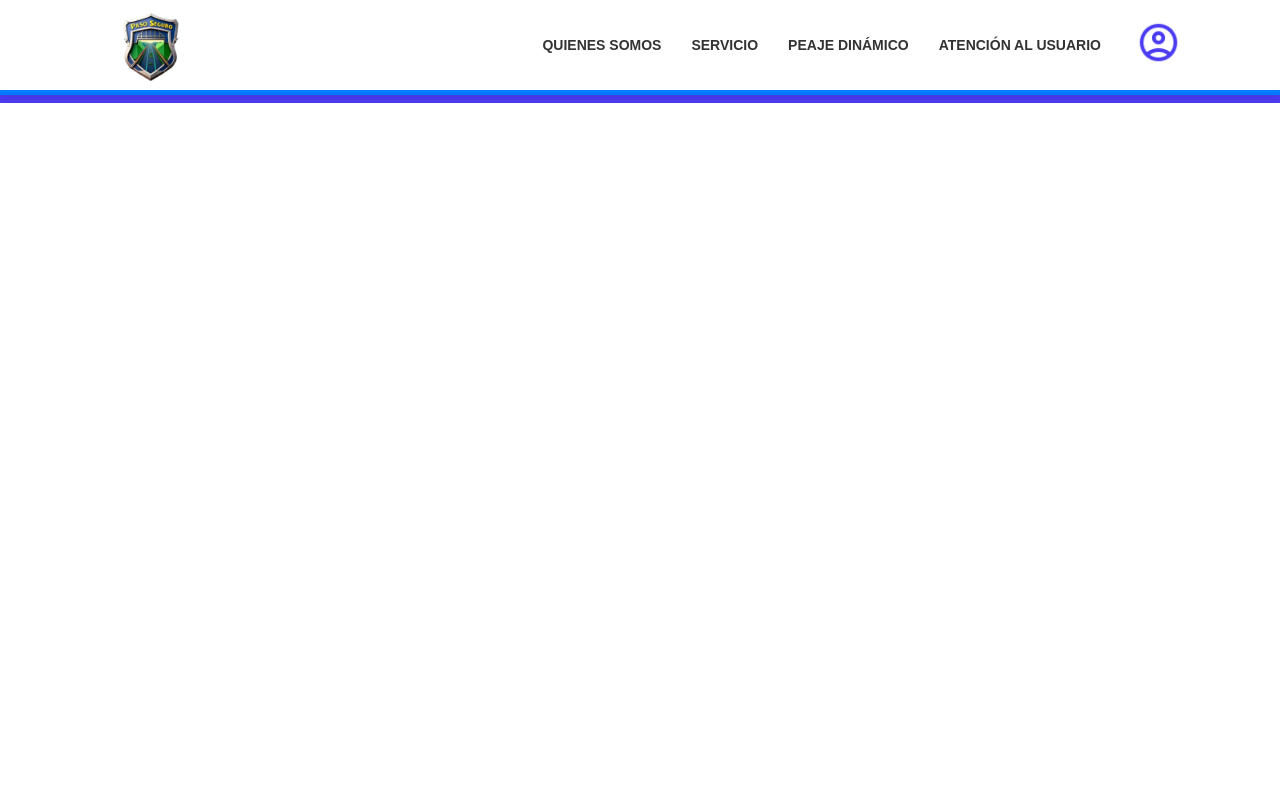
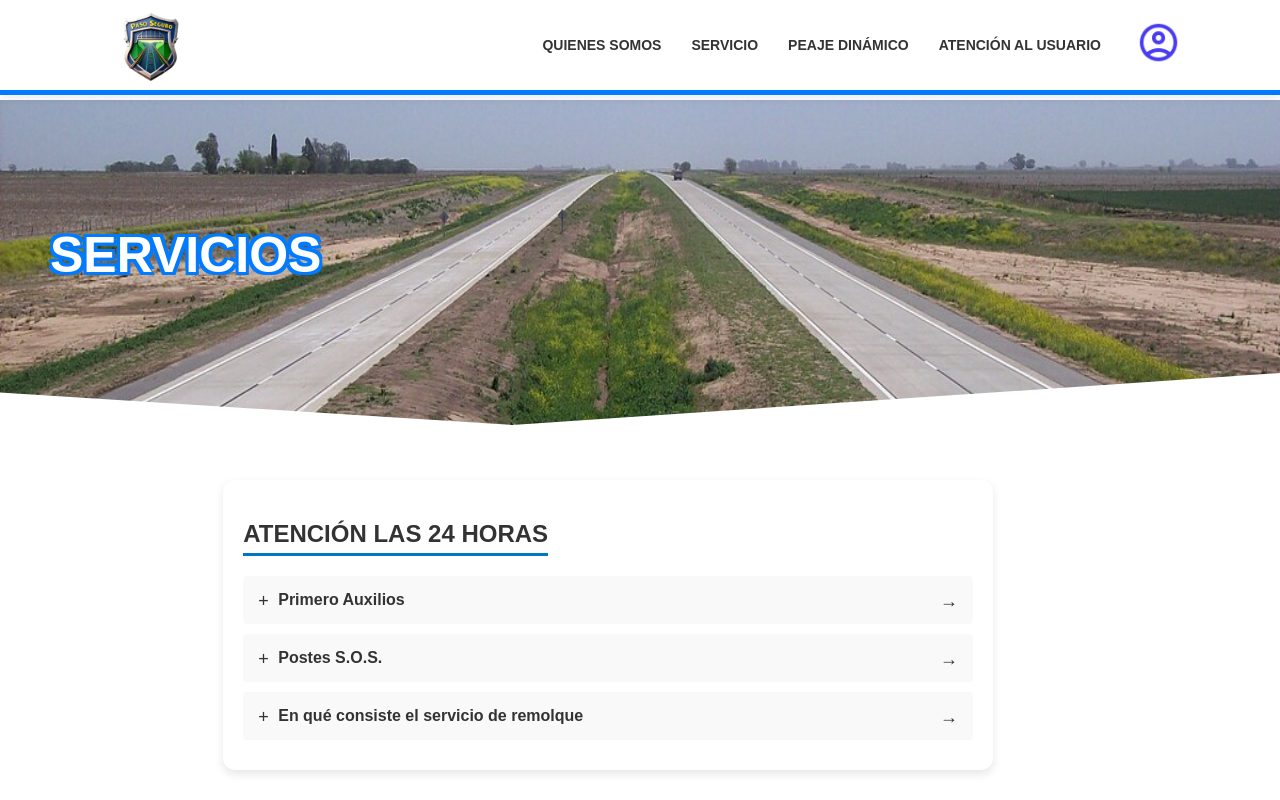
Before and after one commit to SantiagoSalvay/Proyecto_Peaje, a Django app: page /servicios/ in a window 1280 px wide. Run offline with Django 4.2, Linux system fonts and the light colour scheme.

Commit message:
Actualizaciones 14/8

```diff
--- /dev/null
+++ b/Peaje/static/css/service.css
@@ -0,0 +1,280 @@
+:root {
+    --primary-color: #0077BE;
+    --secondary-color: #FFD700;
+    --text-color: #333333;
+    --background-color: #FFFFFF;
+}
+body {
+    margin: 0;
+    padding: 0;
+    font-family: Arial, sans-serif;
+}
+.vacio {
+    width: 1440px;
+    height: vh;
+    flex-shrink: 0;
+    background: #4B3CF1;
+
+}
+.navbar-container {
+    width: 100%;
+    height: 5vh;
+    padding-top: 10px;
+
+}
+.navbar {
+    background-color: var(--background-color);
+    box-shadow: 0 2px 4px rgba(0,0,0,0.1);
+    width: 100%;
+    display: flex;
+    justify-content: flex-end;
+    align-items: center;
+    z-index: 1000;
+    position: fixed;
+}
+.logo img {
+    height: 40px;
+    margin-right: auto;
+}
+.nav-links {
+    display: flex;
+    list-style-type: none;
+    margin: 0;
+    padding: 0;
+}
+.nav-links li {
+    margin: 0 15px;
+}
+.nav-links a {
+    color: var(--text-color);
+    text-decoration: none;
+    font-weight: bold;
+    text-transform: uppercase;
+    font-size: 14px;
+    transition: color 0.3s ease;
+}
+.nav-links a:hover {
+    color: var(--primary-color);
+}
+.user-icon {
+    font-size: 24px;
+    color: var(--primary-color);
+    margin-left: 15px;
+}
+.content {
+    margin-top: 60px;
+}
+
+.navbar {
+    display: inline;
+    background-color: var(--background-color);
+    box-shadow: 0 2px 10px rgba(0,0,0,0.1);
+    padding: 15px 0;
+    position: fixed;
+    top: 0;
+    left: 0;
+    right: 0;
+    z-index: 1000;
+    border-bottom: 5px solid #007BFF;
+    position: fixed;
+}
+.vacio {
+    width: 100%;
+    height: 5vh;
+    flex-shrink: 0;
+    background: #000000;
+}
+.navbar-container {
+    display: flex;
+    justify-content: space-between;
+    align-items: center;
+    max-width: 100%;
+    margin: 0 auto;
+    padding: 10px 1px;
+}
+.logo {
+    margin-right: auto;
+    padding-left: 100px;
+}
+.logo img {
+    height: 100px;
+    transition: transform 0.3s ease;
+}
+.logo img:hover {
+    transform: scale(1.05);
+}
+.nav-links {
+    display: flex;
+    list-style-type: none;
+    margin: 0;
+    padding: 0;
+    margin-left: auto;
+}
+.nav-links li {
+    margin: 0 15px;
+}
+.nav-links a {
+    color: var(--text-color);
+    text-decoration: none;
+    font-weight: bold;
+    text-transform: uppercase;
+    font-size: 14px;
+    transition: color 0.3s ease, border-bottom 0.3s ease;
+    padding-bottom: 5px;
+    border-bottom: 2px solid transparent;
+}
+.nav-links a:hover {
+    color: var(--primary-color);
+    border-bottom: 2px solid var(--primary-color);
+}
+.user-icon {
+    margin-left: 20px;
+    padding-right: 100px;
+}
+.user-icon img {
+    width: 45px;
+    height: 45px;
+    transition: transform 0.3s ease;
+}
+.user-icon img:hover {
+    transform: scale(1.1);
+}
+.content {
+    margin-top: 180px;
+    width: 95%;
+    align-items: center;
+}
+
+.hero-section{
+    position: relative;
+    text-align: left;
+    height: 300px;
+
+}
+
+.arriba{
+    width: 100%;
+    margin-bottom: 50px;
+    height: 300px;
+}
+
+.img-arriba {
+    width: 100%;
+    clip-path: polygon(0 0, 0 45%, 40% 50%, 100% 42%, 100% 0);
+    height: 650px;
+    margin-top: 100px;
+}
+
+
+.title-abajo {
+    position: absolute;
+    top: 85%;
+    left: 50px;
+    transform: translateY(-50%);
+    color: white;
+
+}
+.titulo-abajo {
+    font-size: 50px;
+    font-weight: bold;
+    margin: 0;
+    padding: 0;
+    border-color: #007BFF;
+    text-shadow:
+        -3px -3px 0 #007BFF,
+        3px -3px 0 #007BFF,
+        -3px  3px 0 #007BFF,
+        3px  3px 0 #007BFF;
+
+}
+
+body {
+    margin: 0;
+    padding: 0;
+    font-family: Arial, sans-serif;
+}
+
+.accordion {
+    width: 60%;
+    background-color: var(--background-color);
+    border-radius: 12px;
+    box-shadow: 0 4px 10px rgba(0, 0, 0, 0.1);
+    padding: 20px;
+    margin: 0 auto;
+}
+
+.accordion h2 {
+    font-size: 1.5rem;
+    margin-bottom: 20px;
+    border-bottom: 3px solid var(--primary-color); /* Línea amarilla */
+    display: inline-block;
+    padding-bottom: 5px;
+    color: var(--text-color);
+}
+
+.accordion-item {
+    margin-bottom: 10px; /* Agrega espacio entre cada elemento del acordeón */
+    border: none; /* Elimina el borde inferior entre elementos */
+}
+.accordion-icon {
+    position: absolute;
+    left: 15px;
+    font-size: 18px;
+    transition: transform 0.3s ease;
+}
+
+.accordion-arrow {
+    position: absolute;
+    right: 15px;
+    font-size: 18px;
+    transition: transform 0.3s ease;
+}
+
+.accordion-button.active .accordion-icon {
+    content: '-';
+}
+
+.accordion-button.active .accordion-arrow {
+    transform: rotate(90deg); /* Rotar la flecha hacia abajo */
+}
+
+.accordion-button {
+    position: relative;
+    width: 100%;
+    background-color: #f9f9f9;
+    border: none;
+    padding: 15px 15px 15px 35px;
+    text-align: left;
+    font-size: 1rem;
+    cursor: pointer;
+    transition: background-color 0.3s ease;
+    color: var(--text-color);
+    border-radius: 4px; /* Añade un poco de redondeo a las esquinas */
+}
+
+.accordion-button:focus {
+    outline: none;
+}
+
+.accordion-button:hover {
+    background-color: #f1f1f1;
+}
+
+.accordion-button.active {
+    background-color: var(--primary-color); /* Cambia de color cuando está activo */
+}
+
+.accordion-content {
+    max-height: 0;
+    overflow: hidden;
+    transition: max-height 0.3s ease;
+    background-color: #f9f9f9;
+    padding: 0 15px;
+    border-radius: 4px;
+}
+
+.accordion-content p {
+    margin: 15px 0;
+    padding: 0 10px; /* Espaciado interno para el contenido */
+    color: var(--text-color);
+}
--- /dev/null
+++ b/Peaje/static/js/acordion1.js
@@ -0,0 +1,34 @@
+document.addEventListener('DOMContentLoaded', function() {
+    var accordionButtons = document.querySelectorAll('.accordion-button');
+
+    accordionButtons.forEach(function(button) {
+        button.addEventListener('click', function() {
+            var accordionContent = this.nextElementSibling;
+            var accordionIcon = this.querySelector('.accordion-icon');
+            var accordionArrow = this.querySelector('.accordion-arrow');
+
+            // Cerrar todos los demás paneles
+            document.querySelectorAll('.accordion-content').forEach(function(content) {
+                if (content !== accordionContent) {
+                    content.style.maxHeight = null;
+                    content.previousElementSibling.classList.remove('active');
+                    content.previousElementSibling.querySelector('.accordion-icon').textContent = '+';
+                    content.previousElementSibling.querySelector('.accordion-arrow').style.transform = 'rotate(0deg)';
+                }
+            });
+
+            // Alternar la apertura/cierre del panel
+            if (accordionContent.style.maxHeight) {
+                accordionContent.style.maxHeight = null;
+                accordionIcon.textContent = '+';
+                accordionArrow.style.transform = 'rotate(0deg)';
+                this.classList.remove('active');
+            } else {
+                accordionContent.style.maxHeight = accordionContent.scrollHeight + "px";
+                accordionIcon.textContent = '-';
+                accordionArrow.style.transform = 'rotate(90deg)';
+                this.classList.add('active');
+            }
+        });
+    });
+});
--- a/Peaje/templates/ATENCION-AL-CLIENTE.html
+++ b/Peaje/templates/ATENCION-AL-CLIENTE.html
@@ -110,7 +110,7 @@
                 <li><a href="{% url 'peaje_dinamico' %}">Peaje Dinámico</a></li>
                 <li><a href="{% url 'atencion_al_cliente' %}">Atención al Usuario</a></li>
             </ul>
-            <a href="#" class="user-icon">
+            <a href="{% url 'login' %}" class="user-icon">
                 <img src="{% static 'img/user.png' %}" alt="Icono de Usuario">
             </a>
         </div>
--- a/Peaje/templates/PEAJE-DINAMICO.html
+++ b/Peaje/templates/PEAJE-DINAMICO.html
@@ -110,7 +110,7 @@
                 <li><a href="{% url 'peaje_dinamico' %}">Peaje Dinámico</a></li>
                 <li><a href="{% url 'atencion_al_cliente' %}">Atención al Usuario</a></li>
             </ul>
-            <a href="#" class="user-icon">
+            <a href="{% url 'login' %}" class="user-icon">
                 <img src="{% static 'img/user.png' %}" alt="Icono de Usuario">
             </a>
         </div>
--- a/Peaje/templates/QUIENES-SOMOS.html
+++ b/Peaje/templates/QUIENES-SOMOS.html
@@ -25,7 +25,7 @@
                 <li><a href="{% url 'peaje_dinamico' %}">Peaje Dinámico</a></li>
                 <li><a href="{% url 'atencion_al_cliente' %}">Atención al Usuario</a></li>
             </ul>
-            <a href="#" class="user-icon">
+            <a href="{% url 'login' %}" class="user-icon">
                 <img src="{% static 'img/user.png' %}" alt="Icono de Usuario">
             </a>
         </div>
--- a/Peaje/templates/SERVICIOS.html
+++ b/Peaje/templates/SERVICIOS.html
@@ -4,99 +4,10 @@
     {% load static %}
     <meta charset="UTF-8">
     <meta name="viewport" content="width=device-width, initial-scale=1.0">
-    <link rel="stylesheet" type="text/css" href="{% static 'css/index.css' %}">
+    <link rel="stylesheet" type="text/css" href="{% static 'css/service.css' %}">
+    <link rel="icon" href="{% static 'img/logo.png' %}" type="image/png">
+    <script src="{% static 'js/acordion1.js' %}"></script>
     <title>Servicios - Paso Seguro</title>
-    <style>
-        :root {
-            --primary-color: #0077BE;
-            --secondary-color: #FFD700;
-            --text-color: #333333;
-            --background-color: #FFFFFF;
-        }
-        .navbar {
-            display: inline;
-            background-color: var(--background-color);
-            box-shadow: 0 2px 10px rgba(0,0,0,0.1);
-            padding: 15px 0;
-            position: fixed;
-            top: 0;
-            left: 0;
-            right: 0;
-            z-index: 1000;
-        }
-        .vacio {
-            width: 100%;
-            height: 5vh;
-            flex-shrink: 0;
-            background: #000000;
-        }
-        .navbar-container {
-            display: flex;
-            justify-content: space-between;
-            align-items: center;
-            max-width: 100%;
-            margin: 0 auto;
-            padding: 10px 1px;
-        }
-        .logo {
-            margin-right: auto;
-            padding-left: 100px;
-        }
-        .logo img {
-            height: 100px;
-            transition: transform 0.3s ease;
-        }
-        .logo img:hover {
-            transform: scale(1.05);
-        }
-        .nav-links {
-            display: flex;
-            list-style-type: none;
-            margin: 0;
-            padding: 0;
-            margin-left: auto;
-        }
-        .nav-links li {
-            margin: 0 15px;
-        }
-        .nav-links a {
-            color: var(--text-color);
-            text-decoration: none;
-            font-weight: bold;
-            text-transform: uppercase;
-            font-size: 14px;
-            transition: color 0.3s ease, border-bottom 0.3s ease;
-            padding-bottom: 5px;
-            border-bottom: 2px solid transparent;
-        }
-        .nav-links a:hover {
-            color: var(--primary-color);
-            border-bottom: 2px solid var(--primary-color);
-        }
-        .user-icon {
-            margin-left: 20px;
-            padding-right: 100px;
-        }
-        .user-icon img {
-            width: 45px;
-            height: 45px;
-            transition: transform 0.3s ease;
-        }
-        .user-icon img:hover {
-            transform: scale(1.1);
-        }
-        .content {
-            margin-top: 130px;
-        }
-        .separator {
-            height: 100px;
-            background-color: #4B3CF1;
-            width: 100%;
-            margin-top: 3px;
-        }
-
-
-    </style>
 </head>
 <body>
     <nav class="navbar">
@@ -110,11 +21,64 @@
                 <li><a href="{% url 'peaje_dinamico' %}">Peaje Dinámico</a></li>
                 <li><a href="{% url 'atencion_al_cliente' %}">Atención al Usuario</a></li>
             </ul>
-            <a href="#" class="user-icon">
+            <a href="{% url 'login' %}" class="user-icon">
                 <img src="{% static 'img/user.png' %}" alt="Icono de Usuario">
             </a>
         </div>
     </nav>
-    <div class="separator"></div>
+    <section class="hero-section" data-aos="fade-up" data-aos-duration="2000">
+        <div class="arriba">
+            <img src="{% static 'img/rutaa.png' %}" alt="Imagen de fondo" class="img-arriba">
+        </div>
+        <div class="title-abajo">
+            <h1 class="titulo-abajo">SERVICIOS</h1>
+        </div>
+    </section>
+    <div class="content">
+        <div class="accordion">
+            <h2>ATENCIÓN LAS 24 HORAS</h2>
+            <div class="accordion-item">
+                <button class="accordion-button">
+                    <span class="accordion-icon">+</span>
+                    <strong>Primero Auxilios</strong>
+                    <span class="accordion-arrow">→</span>
+                </button>
+                <div class="accordion-content">
+                    <p>Paso Seguro cuenta con un servicio de emergencias médicas las 24 hs. de los 356 días del año. Con ambulancias de última generación equipadas con instrumental médico de alta complejidad y personal médico. Además, contamos con un vehículo totalmente equipado para el rescate de personas ante siniestros vehiculares.</p>
+                </div>
+            </div>
+            <div class="accordion-item">
+                <button class="accordion-button">
+                    <span class="accordion-icon">+</span>
+                    <strong>Postes S.O.S.</strong>
+                    <span class="accordion-arrow">→</span>
+                </button>
+                <div class="accordion-content">
+                    <p>Paso Seguro tiene implementado un sistema de postes parlantes, para permitir que un usuario pueda establecer una comunicación con un Operador de la Base de Operaciones. Estos postes están ubicados a ambos lados de las rutas que componen la R.A.C.</p>
+
+                    <p>Para la puesta en funcionamiento del poste S.O.S, el usuario oprime un pulsado y escucha un tono de espera, o bien una cadencia rápida de ocupado. El poste envía la demanda de servicio a la Base de Operaciones, junto con su identidad (ubicación) quedando a la espera de contestación. A continuación se establecerá la comunicación personalizada con el usuario. Esta comunicación es terminada por el Operador o bien, al cabo de un tiempo predeterminado por el propio sistema, pudiendo ser reanudada mediante una nueva llamada en caso de que el tiempo no le fuera suficiente al usuario.</p>
+
+                    <p>Los motivos de las llamadas a realizar por los usuarios, pueden ser:</p>
+
+                    <p>-Solicitud de auxilio mecánico</p>
+                    <p>-Solicitud de atención médica (por accidente u otras causas)</p>
+                    <p>-Solicitud de ayuda por diversas causas</p>
+                    <p>-Solicitud de información</p>
+                </div>
+            </div>
+            <div class="accordion-item">
+                <button class="accordion-button">
+                    <span class="accordion-icon">+</span>
+                    <strong>En qué consiste el servicio de remolque</strong>
+                    <span class="accordion-arrow">→</span>
+                </button>
+                <div class="accordion-content">
+                    <p>Paso Seguro cuenta con un “servicio de despeje de ruta” que consiste en llevar el vehículo hasta un lugar seguro más cercano desde el punto de vista de seguridad vial y que cuente con teléfono.</p>
+                </div>
+            </div>
+            <script src="{% static 'js/acordion1.js' %}"></script>
+        </div>
+        <script src="{% static 'js/acordion1.js' %}"></script>
+    </div>
 </body>
 </html>
```
